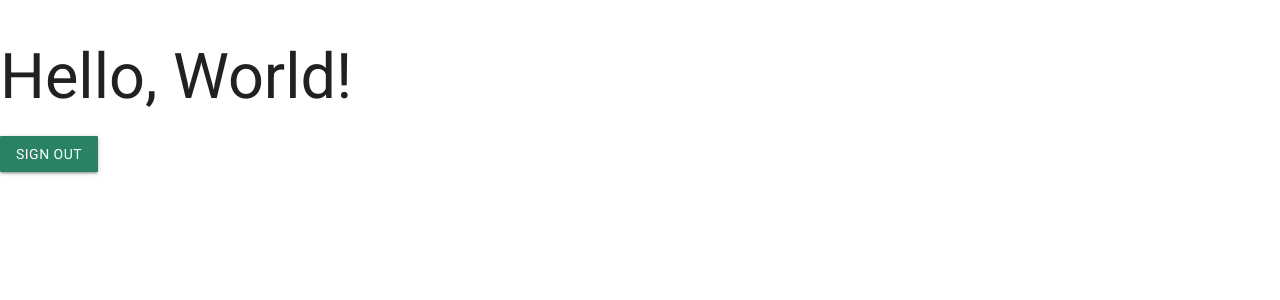
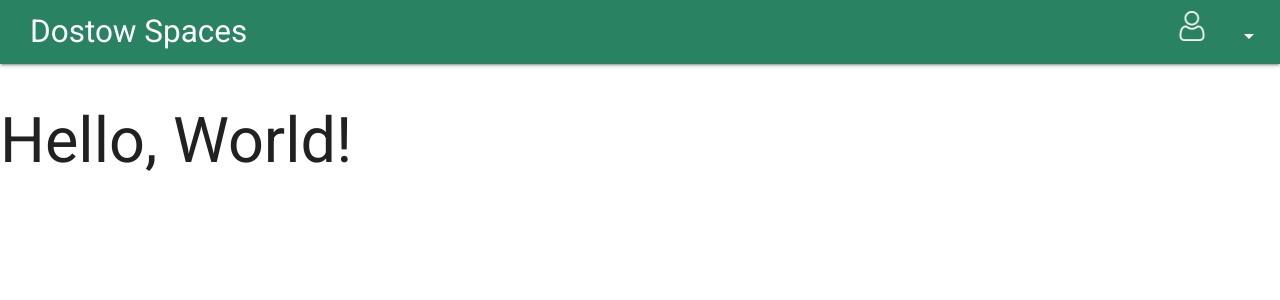
Before and after one commit to MichaelGee/mailspace, a React (Create React App) app: page /spaces in a window 1280 px wide. Shown: the top 300 px of the page. Built offline with nearby package versions, Linux system fonts and the light colour scheme; no server answers; sample sign-in values are in the browser's storage.

Commit message:
dropdown with logout done

```diff
--- a/package.json
+++ b/package.json
@@ -7,6 +7,7 @@
     "@testing-library/react": "^9.4.0",
     "@testing-library/user-event": "^7.2.1",
     "firebase": "^7.8.0",
+    "materialize-css": "^1.0.0",
     "react": "^16.12.0",
     "react-dom": "^16.12.0",
     "react-router": "^5.1.2",
--- a/public/index.html
+++ b/public/index.html
@@ -11,6 +11,8 @@
     />
     <link rel="apple-touch-icon" href="%PUBLIC_URL%/logo192.png" />
     <link rel="stylesheet" href="./vendors/materialize/css/materialize.min.css">
+    <link rel="stylesheet" href="https://cdnjs.cloudflare.com/ajax/libs/materialize/1.0.0/css/materialize.min.css">
+    <link href="https://fonts.googleapis.com/icon?family=Material+Icons" rel="stylesheet">
     <!--
       manifest.json provides metadata used when your web app is installed on a
       user's mobile device or desktop. See https://developers.google.com/web/fundamentals/web-app-manifest/
@@ -40,6 +42,14 @@
       To begin the development, run `npm start` or `yarn start`.
       To create a production bundle, use `npm run build` or `yarn build`.
     -->
+    <script
+    src="https://code.jquery.com/jquery-3.4.1.min.js"></script>
+<script src="https://cdnjs.cloudflare.com/ajax/libs/materialize/1.0.0/js/materialize.min.js"></script>
     <script src="./vendors/materialize/js/materialize.min.js"></script>
+    <script>
+      // Or with jQuery
+
+
+    </script>
   </body>
 </html>
--- a/src/App.css
+++ b/src/App.css
@@ -12,13 +12,13 @@ body{
   max-width: 100% !important;
 }
 
-.left{
+.left-side{
   background: rgb(41, 131, 99);
   width: 60%;
   height: 100vh;
 }
 
-.left h1{
+.left-side h1{
   font-size: 3rem;
   color: white;
   display: flex;
@@ -29,7 +29,7 @@ body{
   font-family: 'Cinzel', serif;
 }
 
-.right{
+.right-side{
   background: white;
   width: 40%;
   height: 100vh;
@@ -58,3 +58,23 @@ body{
 .copyright{
   margin-top: 10rem;
 }
+.brand-logo{
+  margin-left: 2rem;
+}
+
+/* Spaces */
+.nav-wrapper{
+  background: rgb(41, 131, 99) !important;
+}
+
+
+.img-container{
+  margin-right: 0rem;
+  padding: 4px;
+}
+.img{
+  height: 30px;
+  padding: 0;
+  display: inline-block;
+  color: white;
+}
--- a/src/components/login.js
+++ b/src/components/login.js
@@ -27,10 +27,10 @@ const Login = ({ history }) => {
 
   return (
     <div className='container'>
-      <main className='col m8 left'>
+      <main className='col m8 left-side'>
         <h1>Get into your space</h1>
       </main>
-      <aside className='col m4 right'>
+      <aside className='col m4 right-side'>
         <div className='form-container'>
           <h1>Dostow Spaces</h1>
           <form onSubmit={handleLogin}>
--- /dev/null
+++ b/src/components/nav.js
@@ -0,0 +1,87 @@
+import React, { useEffect } from "react";
+import User from "./icons/user.png";
+import firebaseConfig from "./fireConfig";
+import M from "materialize-css";
+
+const Nav = () => {
+  useEffect(() => {
+    let drop = document.addEventListener("DOMContentLoaded", function() {
+      var elems = document.querySelectorAll(".dropdown-trigger");
+    });
+    M.AutoInit();
+  }, []);
+
+  return (
+    <div>
+      <ul id='dropdown1' className='dropdown-content'>
+        <li>
+          <a href='#!'>two</a>
+        </li>
+        <li className='divider'></li>
+        <li>
+          <a href='#!' onClick={() => firebaseConfig.auth().signOut()}>
+            Logout
+          </a>
+        </li>
+      </ul>
+      <nav>
+        <div className='nav-wrapper'>
+          <a href='#' className='brand-logo'>
+            Dostow Spaces
+          </a>
+          <div className='img-container '>
+            <ul className='right'>
+              <li>
+                <img className='img' src={User} />
+              </li>
+              <li>
+                <a
+                  className='dropdown-trigger'
+                  href='#!'
+                  data-target='dropdown1'
+                >
+                  <i className='material-icons right'>arrow_drop_down</i>
+                </a>
+              </li>
+            </ul>
+          </div>
+        </div>
+      </nav>
+      {/*  <ul id='dropdown1' className='dropdown-content'>
+        <li>
+          <a href='#!'>one</a>
+        </li>
+        <li>
+          <a href='#!'>two</a>
+        </li>
+        <li className='divider'></li>
+        <li>
+          <a href='#!'>three</a>
+        </li>
+      </ul>
+      <nav>
+        <div className='nav-wrapper'>
+          <a href='#!' className='brand-logo'>
+            Logo
+          </a>
+          <ul className='right hide-on-med-and-down'>
+            <li>
+              <a href='sass.html'>Sass</a>
+            </li>
+            <li>
+              <a href='badges.html'>Components</a>
+            </li>
+
+            <li>
+              <a className='dropdown-trigger' href='#!' data-target='dropdown1'>
+                Dropdown<i className='material-icons right'>arrow_drop_down</i>
+              </a>
+            </li>
+          </ul>
+        </div>
+      </nav> */}
+    </div>
+  );
+};
+
+export default Nav;
--- a/src/components/signup.js
+++ b/src/components/signup.js
@@ -12,6 +12,7 @@ const Signup = ({ history }) => {
           .auth()
           .createUserWithEmailAndPassword(email.value, password.value);
         history.push("/spaces");
+        console.log("Successfully Signed Up");
       } catch (error) {
         console.log(error);
       }
--- a/src/components/spaces.js
+++ b/src/components/spaces.js
@@ -1,17 +1,11 @@
 import React from "react";
-import firebaseConfig from "./fireConfig";
+import Nav from "./nav";
 
 const Spaces = () => {
   return (
     <div>
+      <Nav />
       <h1>Hello, World!</h1>
-      <a
-        type='submit'
-        class='waves-effect waves-light btn'
-        onClick={() => firebaseConfig.auth().signOut()}
-      >
-        Sign Out
-      </a>
     </div>
   );
 };
```
Also changed, not shown: src/components/icons/user.png (added), 1 other file (tests, documents, lock files or other folders).
